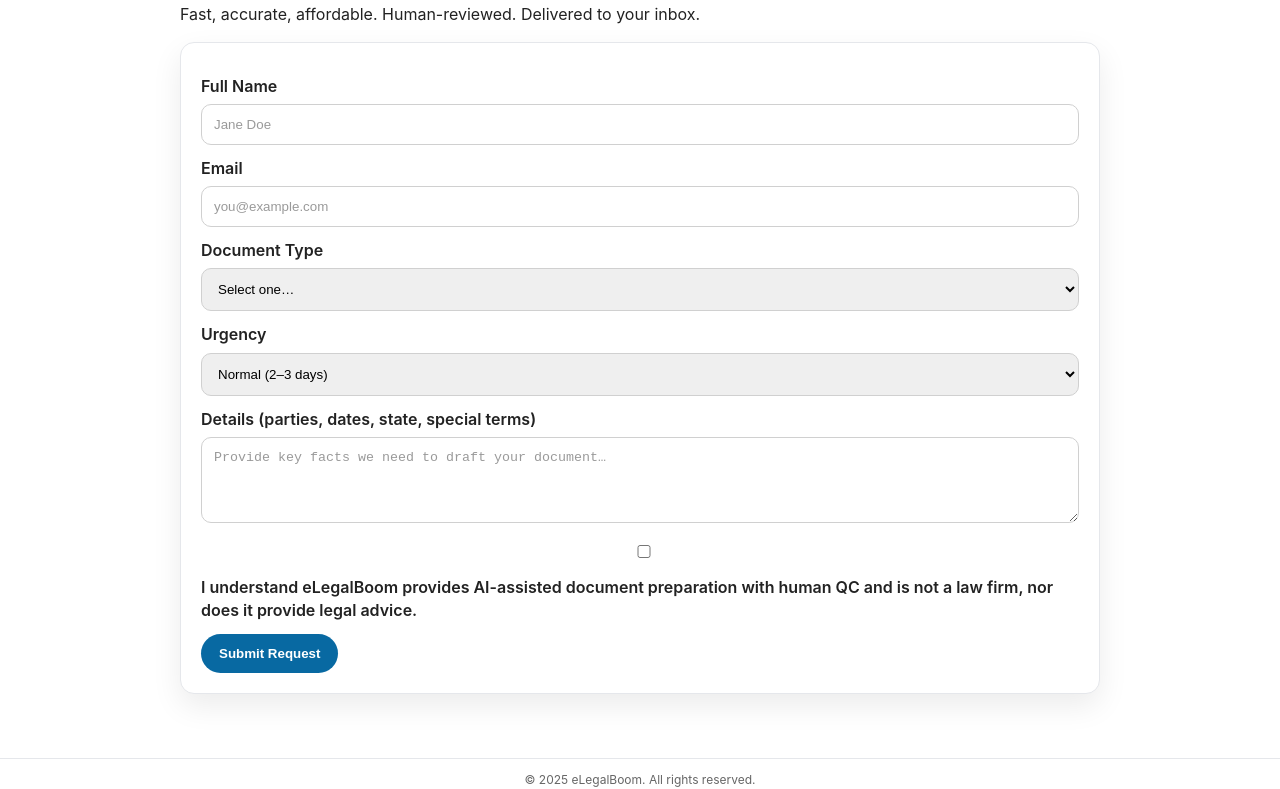
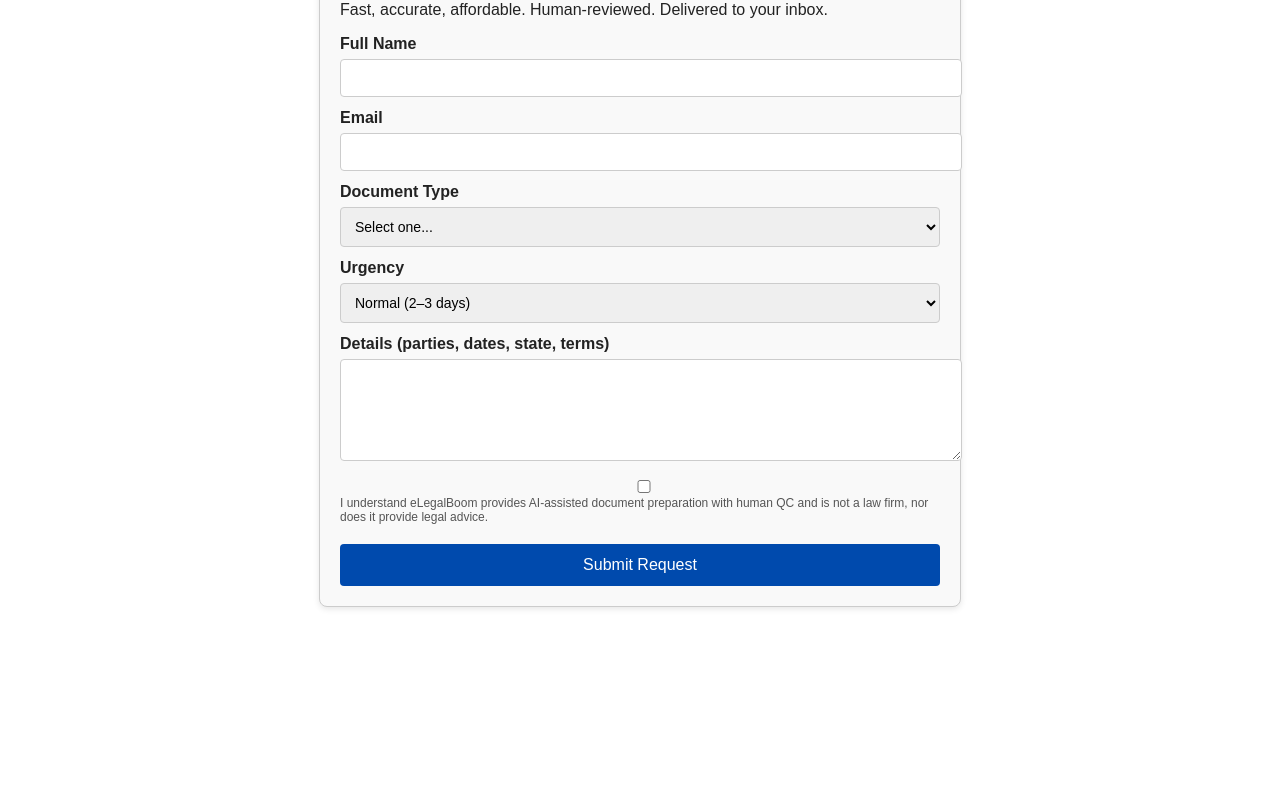
Before and after one commit to Lean4me2025/elegalboom_first_layout, a plain HTML site: page index.html in a window 1280 px wide. Shown: the part 120-909 px from the top of the page. After the commit the page ends 800 px from the top, so only its background shows below. Drawn offline with Linux system fonts and the light colour scheme.

Commit message:
Add files via upload

```diff
--- a/index.html
+++ b/index.html
@@ -3,129 +3,116 @@
 <head>
   <meta charset="UTF-8">
   <meta name="viewport" content="width=device-width, initial-scale=1.0">
-  <title>eLegalBoom – Request Your Document</title>
+  <title>eLegalBoom — Request Your Document</title>
   <style>
     :root {
-      --bg:#ffffff; --beige:#f8f4ec; --text:#222222; --muted:#666666;
-      --panel:#ffffff; --panel-border:#e5e7eb; --field-border:#d0d0d0;
-      --placeholder:#9a9a9a; --accent:#0869a2; --accent-hover:#083a60;
-      --shadow:0 12px 30px rgba(0,0,0,0.08);
+      --bg: #ffffff;
+      --panel: #f9f9f9;
+      --text: #222222;
+      --accent: #004aad;
+      --border: #cccccc;
     }
-    *{box-sizing:border-box}
-    html,body{margin:0;background:var(--bg);color:var(--text);font:16px/1.45 Inter,system-ui,Segoe UI,Roboto,Helvetica,Arial,sans-serif}
-    .topbar{background:var(--beige);border-bottom:1px solid var(--panel-border);padding:8px 0;text-align:center}
-    .container{max-width:960px;margin:0 auto;padding:20px}
-    .hero h1{margin:0 0 8px;font-size:32px}
-    .card{background:var(--panel);border:1px solid var(--panel-border);border-radius:14px;padding:20px;margin:14px 0;box-shadow:var(--shadow)}
-    label{display:block;font-weight:600;margin:12px 0 6px}
-    input,select,textarea{width:100%;padding:12px;border:1px solid var(--field-border);border-radius:10px}
-    input::placeholder, textarea::placeholder{color:var(--placeholder)}
-    button{background:var(--accent);color:#fff;border:none;border-radius:999px;padding:12px 18px;font-weight:700;cursor:pointer}
-    button:hover{background:var(--accent-hover)}
-    footer{margin-top:30px;padding-top:12px;border-top:1px solid var(--panel-border);color:var(--muted);font-size:12px;text-align:center}
+
+    body {
+      font-family: Arial, sans-serif;
+      background: var(--bg);
+      color: var(--text);
+      margin: 0;
+      padding: 0;
+    }
+
+    .container {
+      max-width: 600px;
+      margin: 40px auto;
+      padding: 20px;
+      background: var(--panel);
+      border: 1px solid var(--border);
+      border-radius: 8px;
+      box-shadow: 0 2px 6px rgba(0,0,0,0.1);
+    }
+
+    h1 {
+      font-size: 24px;
+      margin-bottom: 10px;
+    }
+
+    label {
+      font-weight: bold;
+      display: block;
+      margin: 12px 0 6px;
+    }
+
+    input, select, textarea {
+      width: 100%;
+      padding: 10px;
+      border: 1px solid var(--border);
+      border-radius: 4px;
+      font-size: 14px;
+    }
+
+    textarea {
+      resize: vertical;
+      height: 80px;
+    }
+
+    button {
+      margin-top: 20px;
+      width: 100%;
+      padding: 12px;
+      background: var(--accent);
+      color: #fff;
+      border: none;
+      border-radius: 4px;
+      font-size: 16px;
+      cursor: pointer;
+    }
+
+    button:hover {
+      background: #00327a;
+    }
+
+    .disclaimer {
+      font-size: 12px;
+      color: #555;
+      margin-top: 12px;
+    }
   </style>
 </head>
 <body>
-  <div class="topbar">
-    <span class="badge">AI-powered document prep — <strong>Not a law firm</strong></span>
-  </div>
+  <div class="container">
+    <h1>Request Your Document</h1>
+    <p>Fast, accurate, affordable. Human-reviewed. Delivered to your inbox.</p>
 
-  <main class="container">
-    <section class="hero">
-      <h1>Request Your Document</h1>
-      <p class="muted">Fast, accurate, affordable. Human-reviewed. Delivered to your inbox.</p>
-    </section>
-
-    <section class="card">
-      <form id="requestForm" autocomplete="on">
+    <form id="requestForm" method="POST" action="https://script.google.com/macros/s/AKfycbxirMiGTQ0QmUGLUxCcuSX1_qasnfRxBL1ycs08z-LTmF9CxgHeivGrVqGi2D_MuRpt/exec">
       <label for="name">Full Name</label>
-        <input id="name" type="text" placeholder="Jane Doe" required>
+      <input type="text" name="name" id="name" required>
 
       <label for="email">Email</label>
-        <input id="email" type="email" placeholder="you@example.com" required>
+      <input type="email" name="email" id="email" required>
 
-        <label for="docType">Document Type</label>
-        <select id="docType" required>
-          <option value="">Select one…</option>
-          <option>Partnership Agreement</option>
-          <option>LLC Operating Agreement</option>
-          <option>NDA (Non‑Disclosure)</option>
-          <option>Custom / Other</option>
+      <label for="doc_type">Document Type</label>
+      <select name="doc_type" id="doc_type" required>
+        <option value="">Select one...</option>
+        <option value="LLC">LLC Formation</option>
+        <option value="Partnership">Partnership Agreement</option>
+        <option value="NDA">Non-Disclosure Agreement</option>
       </select>
 
       <label for="urgency">Urgency</label>
-        <select id="urgency">
-          <option>Normal (2–3 days)</option>
-          <option>Rush (24 hours)</option>
+      <select name="urgency" id="urgency">
+        <option value="Normal">Normal (2–3 days)</option>
+        <option value="Rush">Rush (24 hours)</option>
       </select>
 
-        <label for="details">Details (parties, dates, state, special terms)</label>
-        <textarea id="details" rows="4" placeholder="Provide key facts we need to draft your document…"></textarea>
+      <label for="details">Details (parties, dates, state, terms)</label>
+      <textarea name="details" id="details"></textarea>
 
-        <div style="margin:12px 0;">
-          <input type="checkbox" id="consent" required>
-          <label for="consent">I understand eLegalBoom provides AI-assisted document preparation with human QC and is not a law firm, nor does it provide legal advice.</label>
+      <div class="disclaimer">
+        <input type="checkbox" required> I understand eLegalBoom provides AI-assisted document preparation with human QC and is not a law firm, nor does it provide legal advice.
       </div>
 
       <button type="submit">Submit Request</button>
     </form>
-    </section>
-  </main>
-
-  <footer>
-    © 2025 eLegalBoom. All rights reserved.
-  </footer>
-
-  <script>
-    const WEBHOOK = "https://script.google.com/macros/s/AKfycbzi97Mkld1q6vS4b3SRnOWyEGn9D-svMbn2I0glwq-SQQiON-bx1_gJGyXnFP4fDWU/exec";
-
-    function genOrderId(){
-      const y = new Date().getFullYear();
-      const r = Math.floor(100000 + Math.random()*900000);
-      return `ELB-${y}-${r}`;
-    }
-    function qp(name){ return new URLSearchParams(location.search).get(name) || ""; }
-
-    (function boot(){
-      const presetDoc = qp('doc');
-      if(presetDoc){
-        const sel = document.getElementById('docType');
-        let matched=false;
-        for(const o of sel.options){ if(o.text===presetDoc){ o.selected=true; matched=true; break; } }
-        if(!matched){ sel.value="Custom / Other"; document.getElementById('details').value = `[Requested: ${presetDoc}] `; }
-      }
-      const form=document.getElementById('requestForm');
-      if(!document.getElementById('orderId')){
-        const h1=document.createElement('input'); h1.type='hidden'; h1.id='orderId'; form.appendChild(h1);
-      }
-      if(!document.getElementById('stripeSessionId')){
-        const h2=document.createElement('input'); h2.type='hidden'; h2.id='stripeSessionId'; form.appendChild(h2);
-      }
-      document.getElementById('orderId').value = genOrderId();
-      document.getElementById('stripeSessionId').value = qp('sid');
-    })();
-
-    document.getElementById("requestForm").addEventListener("submit", async (e) => {
-      e.preventDefault();
-      const payload = {
-        order_id: document.getElementById('orderId').value,
-        stripe_session_id: document.getElementById('stripeSessionId').value,
-        name: document.getElementById('name').value.trim(),
-        email: document.getElementById('email').value.trim(),
-        doc_type: document.getElementById('docType').value,
-        urgency: document.getElementById('urgency').value,
-        details: document.getElementById('details').value.trim()
-      };
-      try{
-        await fetch(WEBHOOK, {
-          method: "POST",
-          headers: { "Content-Type": "application/json" },
-          body: JSON.stringify(payload)
-        });
-      }catch(err){ console.error("Webhook error", err); }
-      const q = new URLSearchParams({ order: payload.order_id });
-      window.location.href = `success.html?${q.toString()}`;
-    });
-  </script>
+  </div>
 </body>
 </html>
```
Lines whose indentation alone changed are shown as unchanged.
